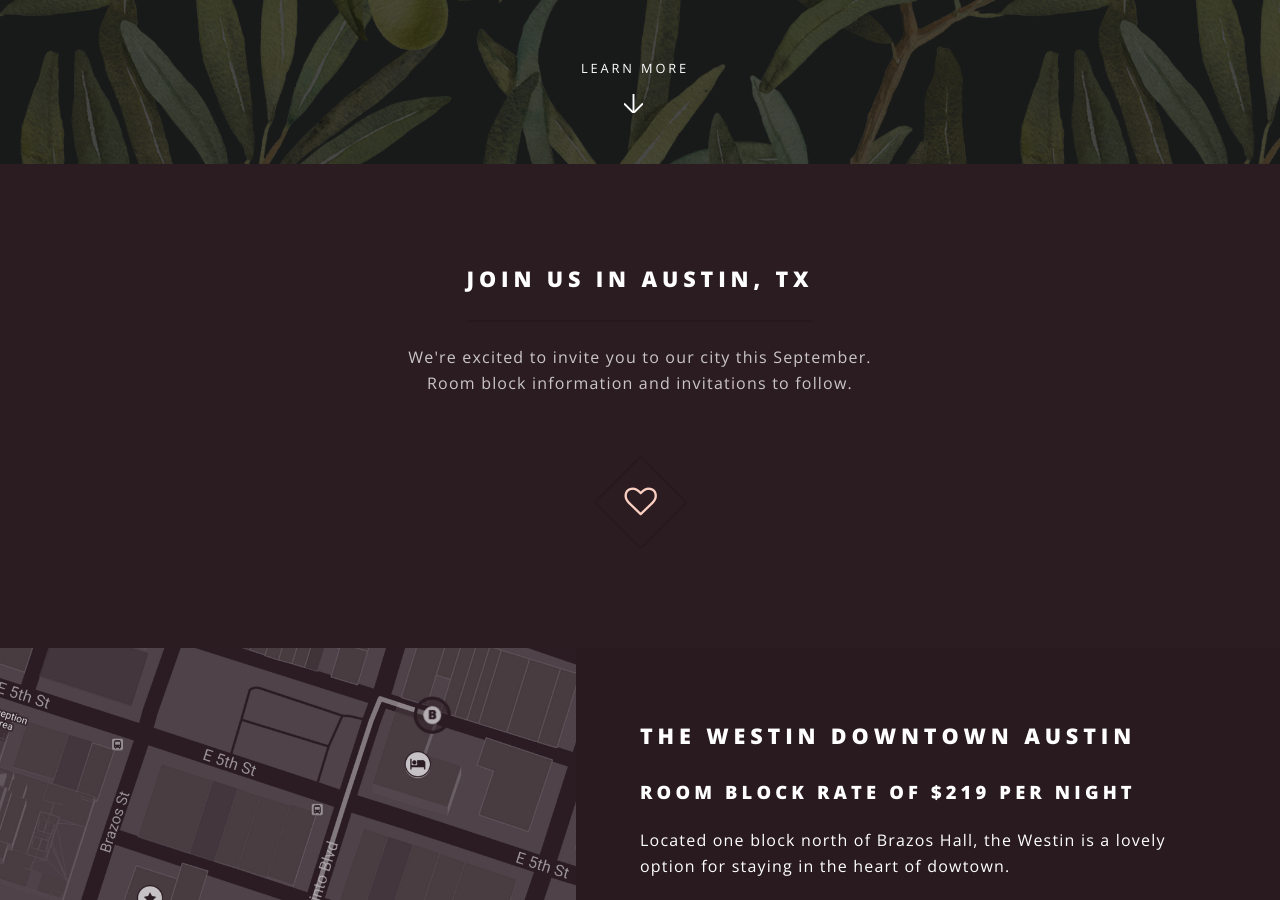
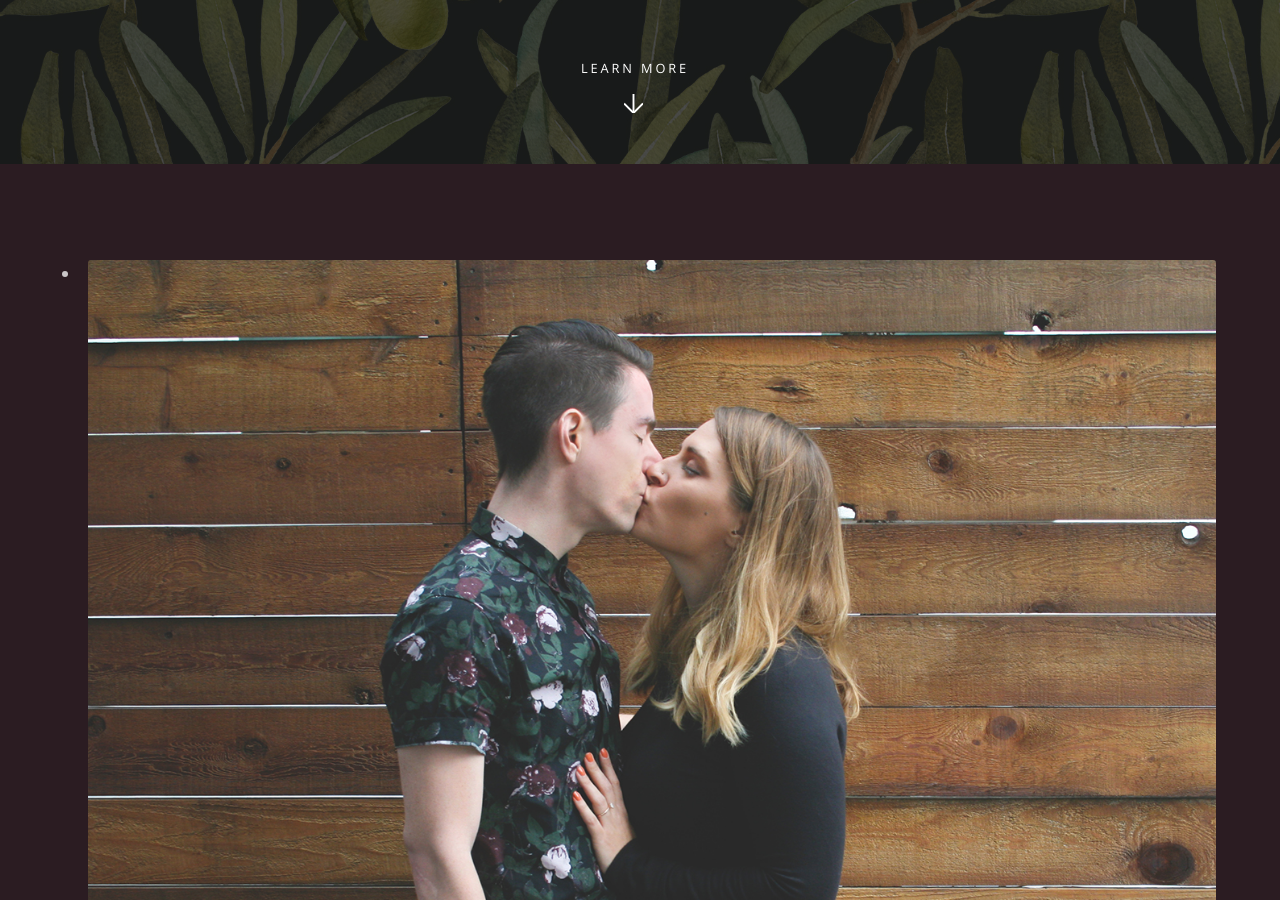
Before and after one commit to pkill/alexandsteph.com, a Jekyll site: the page built from index.html, in a window 1280 px wide and 900 px high, scrolled down 736 px. Built offline with Jekyll 4.4.1, drawn with Linux system fonts in a browser that asks for light colours.

Commit message:
photo of us

```diff
--- a/index.html
+++ b/index.html
@@ -14,16 +14,18 @@ layout: landing
 					<section id="one" class="wrapper style1 special">
 
 						<div class="inner">
+							<ul class="image fit">
+
+								<li><img src="images/webphoto.jpg" alt="Alex and Steph" /></li>
+							</ul>
+
 							<header class="major">
 
 								<h2>Join Us In Austin, TX</h2>
 								<p>We're excited to invite you to our city this September.<br />
 								Room block information and invitations to follow.</p>
 							</header>
-							<ul class="icons major">
 
-								<li><span class="icon fa-heart-o major style2"><span class="label">Ipsum</span></span></li>
-							</ul>
 						</div>
 					</section>
 
```
Also changed, not shown: 1 other file.
